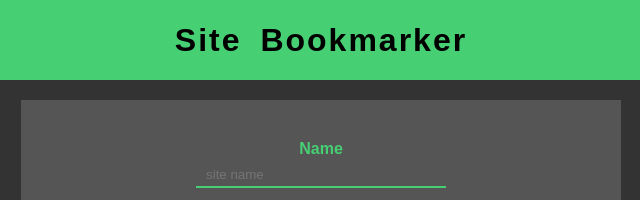
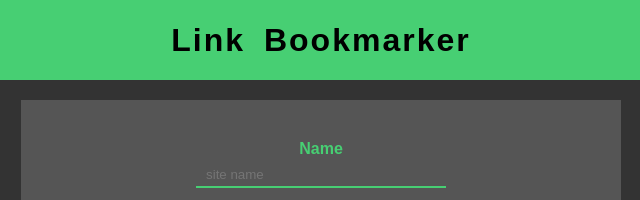
Before and after one commit to KapadiaShubham/Link-Bookmarker, a plain HTML site: page index.html in a window 1280 px wide. Shown: the top 200 px of the page, 319-959 px from the left. Drawn offline with Linux system fonts and the light colour scheme.

Commit message:
site name

```diff
--- a/index.html
+++ b/index.html
@@ -2,7 +2,7 @@
 <html lang="en">
 
 <head>
-    <title>Site Bookmarker</title>
+    <title>Link Bookmarker</title>
 
     <!-- link the CSS file here -->
     <link rel="stylesheet" type="text/css" href="style.css">
@@ -11,7 +11,7 @@
 
 <body>
 
-    <h1>Site Bookmarker</h1>
+    <h1>Link Bookmarker</h1>
 
     <div class="container">
         <!-- form to enter details of site -->
```
